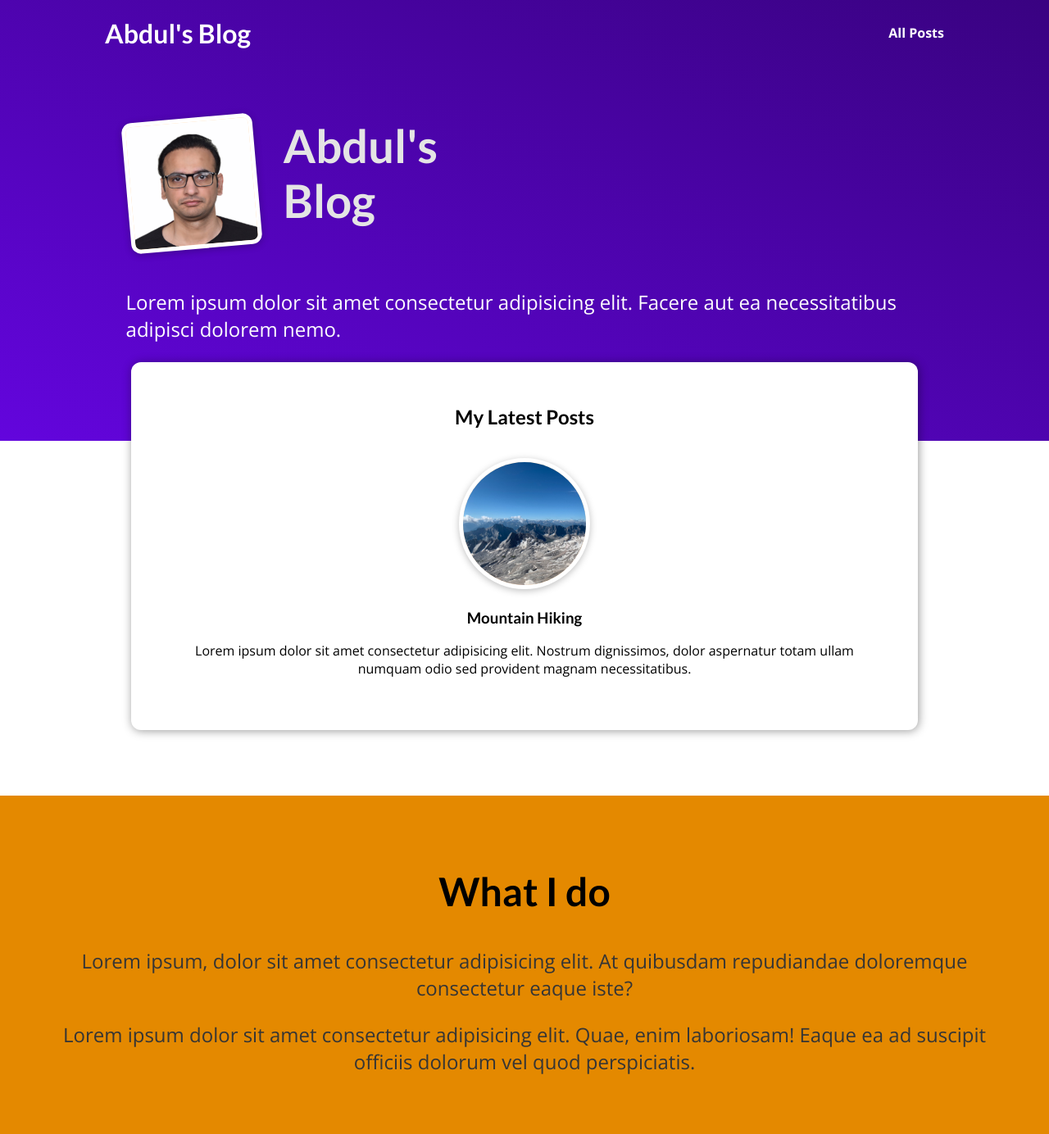
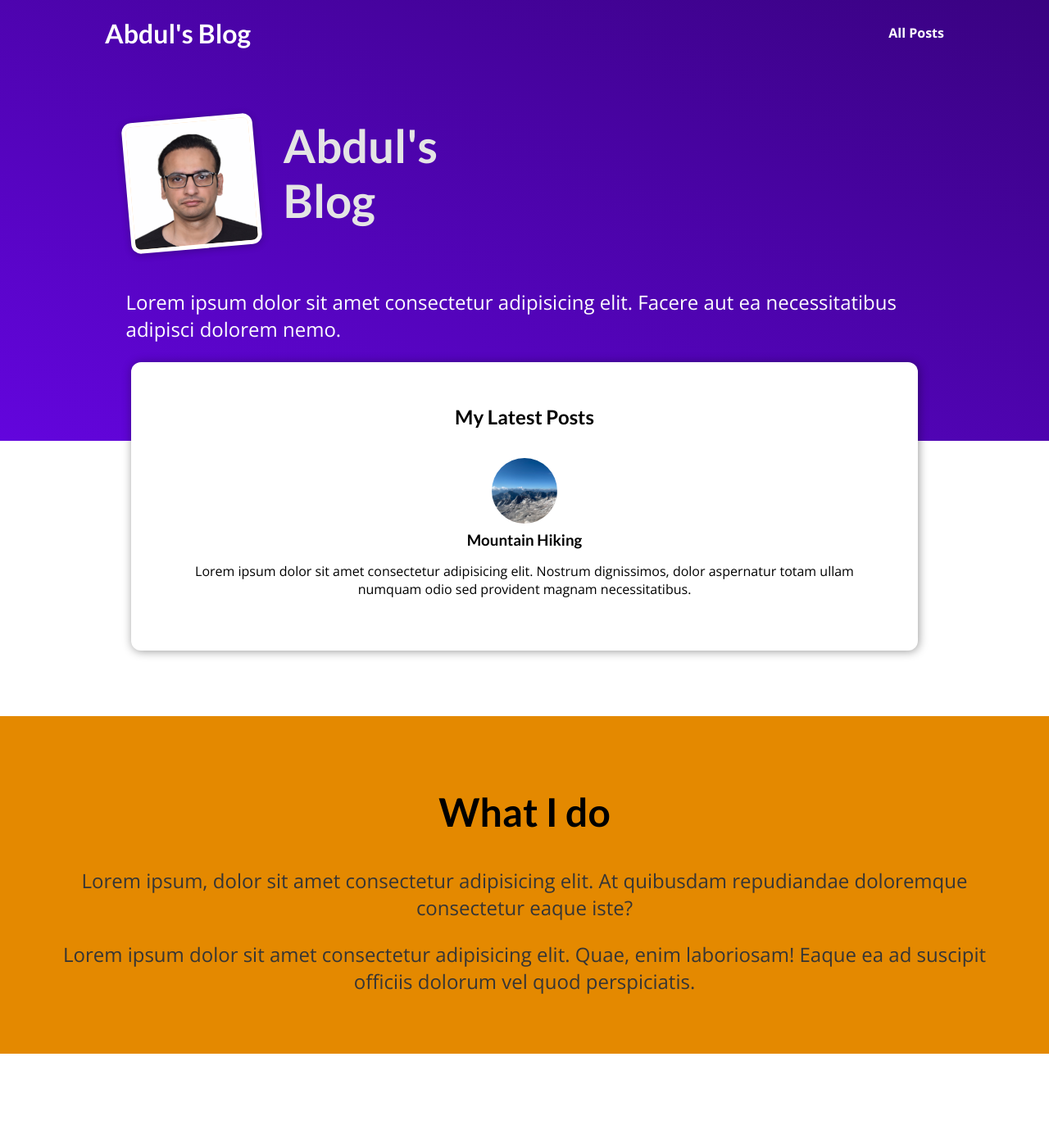
Before and after one commit to engrabdulmalik/my-blog, a Django app: page / in a window 1280 px wide. Shown: the whole page at 82% size. After the commit the page ends 1286 px from the top, so only its background shows below. Run offline with Django 5.2, Linux system fonts and the light colour scheme.

Commit message:
all posts

```diff
--- a/blogAPI/static/blogAPI/index.css
+++ b/blogAPI/static/blogAPI/index.css
@@ -104,7 +104,7 @@
 
 .post {
   display: flex;
-  flex-direction: coloumn;
+  flex-direction: column;
   align-items: center;
   text-align: center;
 }
@@ -112,7 +112,7 @@
 .post a {
   text-decoration: none;
   color: black;
-  transition: all 0.5s ease;
+  transition: all 0.2s ease;
   padding: 1rem;
 }
 
@@ -124,13 +124,24 @@
 }
 
 .post img {
-  width: 10rem;
-  height: 10rem;
+  width: 5rem;
+  height: 5rem;
   object-fit: cover;
-  object-position: top;
-  border: 5px solid white;
   border-radius: 50%;
-  background-color: #ffe1bf;
-  /* transform: rotateZ(-5deg); */
-  box-shadow: 0 2px 8px rgba(0, 0, 0, 0.25);
 }
+
+.post h3 {
+  margin: 0.25rem 0;
+}
+
+.post time {
+  color: #666666;
+  margin: 0.25rem;
+  font-style: italic;
+  font-size: 0.85rem;
+}
+
+.post:hover time,
+.post:active time {
+  color: white;
+}
--- /dev/null
+++ b/blogAPI/templates/blogAPI/all-posts.html
@@ -0,0 +1,4 @@
+{% extends "base.html" %}
+
+{% block title%} All Posts {% endblock %} {% load static %}
+{% block css_files %} <link rel="stylesheet" href="{% static "blogAPI/all-posts.css" %}"> {% endblock %} {% block content %}
```
Also changed, not shown: blogAPI/static/blogAPI/all-posts.css (added).
